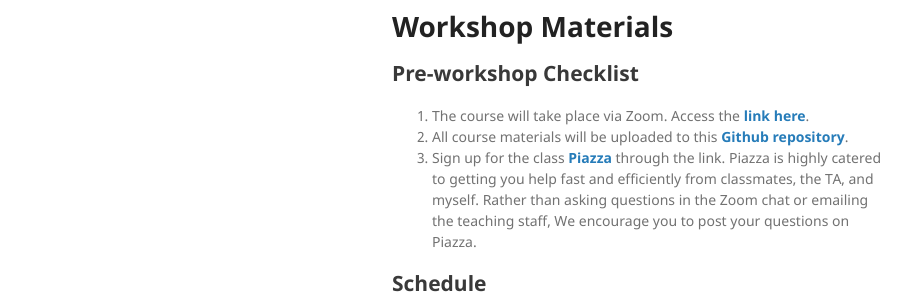
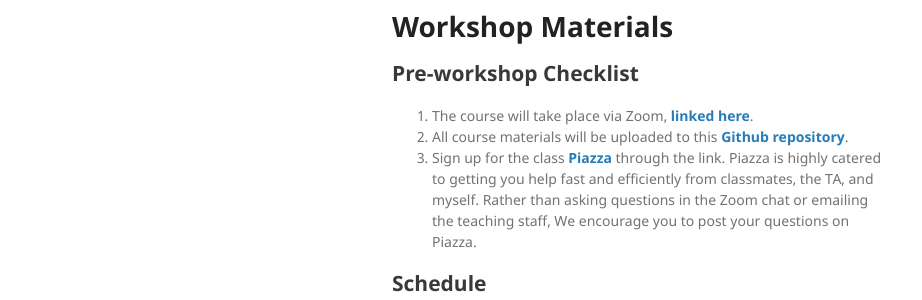
Before and after one commit to juliefrwang/applications-of-data-science-workshop, a Jekyll site: the page built from index.md, in a window 1280 px wide. Shown: the part 846-1146 px from the top of the page, without its empty margins (178-1100 px from the left). Built offline with Jekyll 4.4.1, drawn with Linux system fonts in a browser that asks for light colours; our own code applies the rules of GitHub Pages for plain Markdown files.

Commit message:
update zoom link

```diff
--- a/index.md
+++ b/index.md
@@ -15,7 +15,7 @@ A recent PhD from ICME, Julia Olivieri is an Assistant Professor of Computer Sci
 # Workshop Materials
 
 ## Pre-workshop Checklist
-1. The course will take place via Zoom. Access the __[link here](https://stanford.zoom.us/j/99381203793?pwd=TEJQQXBNTS83R0dGMWFLQnRMTS9Kdz09)__.
+1. The course will take place via Zoom, __[linked here](https://stanford.zoom.us/j/99381203793?pwd=TEJQQXBNTS83R0dGMWFLQnRMTS9Kdz09)__.
 2. All course materials will be uploaded to this __[Github repository](https://github.com/juliaolivieri/SWS06-Applications-of-Data-Science)__.
 3. Sign up for the class __[Piazza](https://piazza.com/stanford/summer2023/icmesws06)__ through the link. Piazza is highly catered to getting you help fast and efficiently from classmates, the TA, and myself. Rather than asking questions in the Zoom chat or emailing the teaching staff, We encourage you to post your questions on Piazza.
 
```
